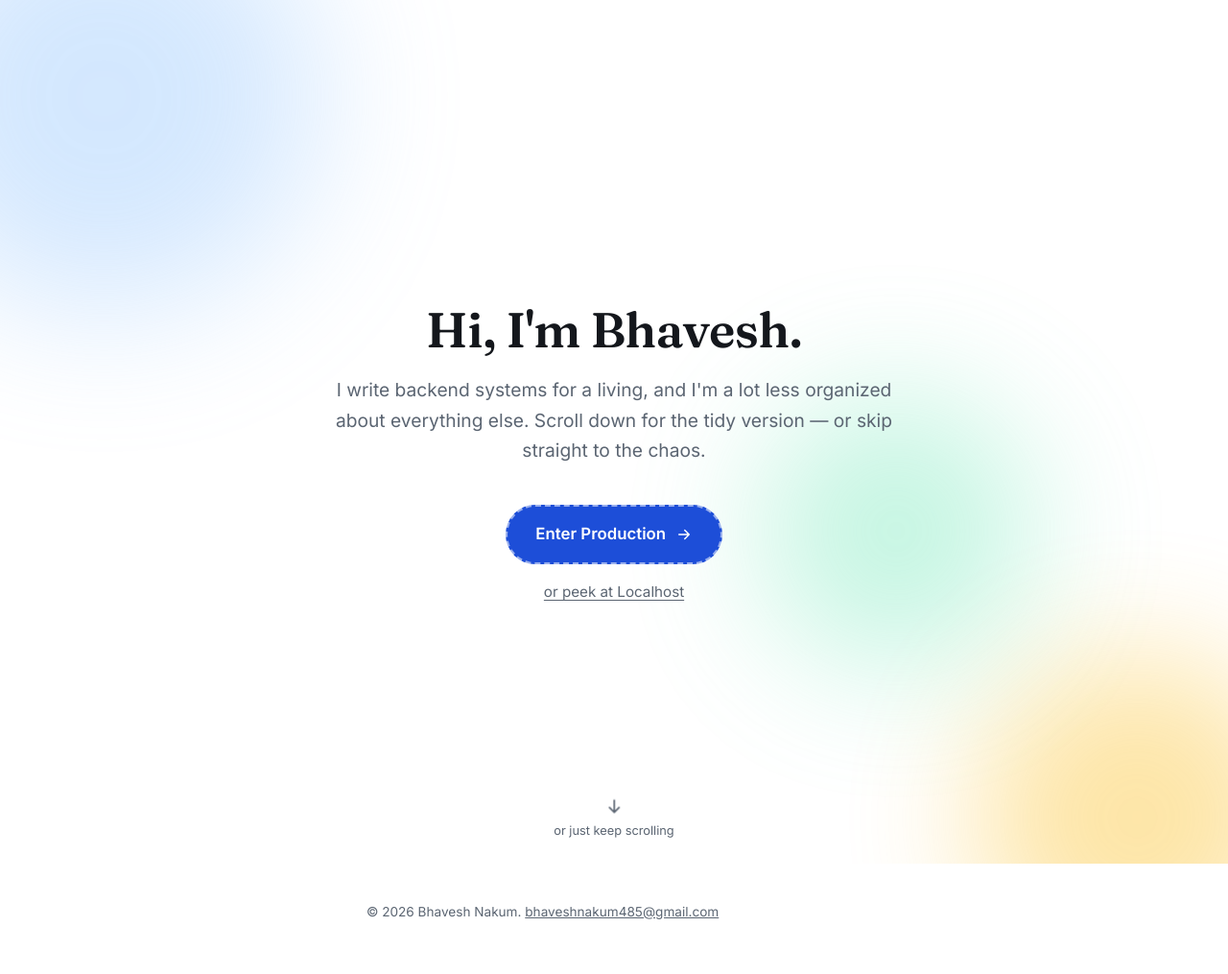
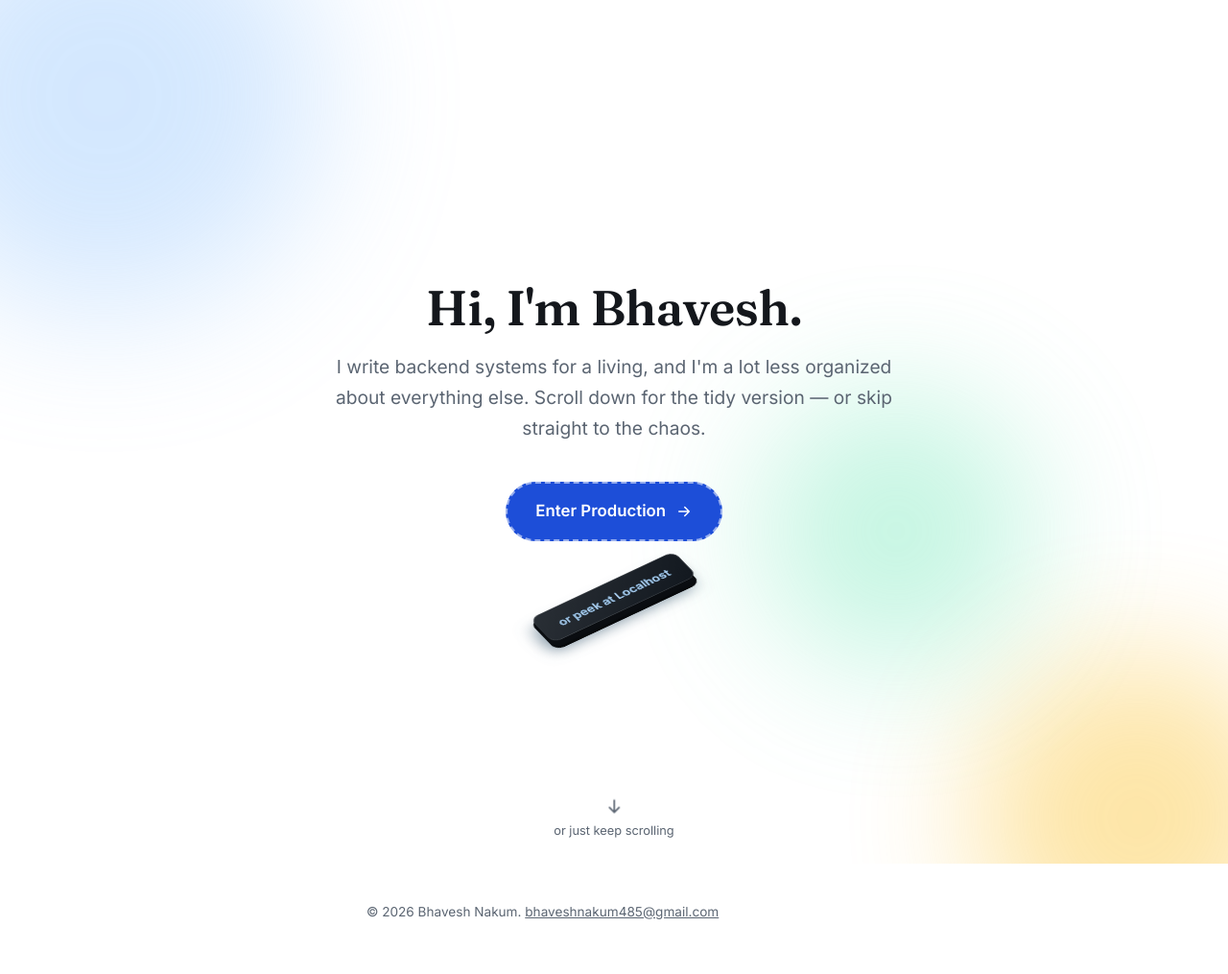
Before and after one commit to 1mcreative/personal-site, a Jekyll site: the page built from index.md, in a window 1280 px wide. Shown: the whole page at 96% size. Built offline with Jekyll 4.4.1, drawn with Linux system fonts in a browser that asks for light colours.

Commit message:
Add isometric keycap button for the Localhost link
Replaces the plain text secondary link with a small tilted 3D panel
(dark fill, sky-blue glow underside) adapted from a second Framer
reference the user provided, ported to plain CSS via @property-
registered custom-property transitions instead of React/motion — no
JS. Colors pull from the personal theme's own palette rather than the
reference's default purple, so the button previews what it links to.

Kept deliberately smaller than the primary Production button so the
hierarchy stays clear; the two different button languages (flat pill
vs. floating keycap) are an intentional pairing, one per side, not
inconsistency. Verified rest-state rendering, click-through, and
spacing in a local Jekyll preview.

```diff
--- a/assets/css/home.css
+++ b/assets/css/home.css
@@ -152,16 +152,128 @@
   outline-offset: 5px;
 }
 
-.secondary-link {
-  color: var(--muted);
-  font-size: 0.95rem;
-  text-decoration: underline;
-  text-underline-offset: 3px;
+/* Keycap button — isometric floating panel for the secondary (personal-side)
+   CTA. Dark fill + sky-blue glow borrow directly from the personal theme's
+   palette (see DESIGN.md), so the button itself previews what's behind the
+   link, the way the primary button's blue/coral pairing does for Production.
+   Deliberately smaller/quieter than .offset-btn so it stays secondary.
+
+   Driven entirely by CSS custom-property transitions (registered via
+   @property below) — no JS. Unsupported browsers just skip the smooth
+   interpolation and snap between states instead; nothing breaks. */
+@property --keycap-float {
+  syntax: "<length>";
+  inherits: true;
+  initial-value: 5px;
 }
 
-.secondary-link:hover,
-.secondary-link:focus-visible {
-  color: var(--text);
+@property --keycap-glow-bright {
+  syntax: "<number>";
+  inherits: true;
+  initial-value: 0.4;
+}
+
+@property --keycap-text-glow {
+  syntax: "<length>";
+  inherits: true;
+  initial-value: 0px;
+}
+
+.keycap-btn {
+  --keycap-fill: #12181f;
+  --keycap-glow: #6ec1ff;
+  --keycap-text: #a9c9e8;
+  --keycap-text-hover: #ffffff;
+  --keycap-thickness: 6px;
+
+  display: inline-block;
+  text-decoration: none;
+  margin-top: 1.75rem;
+  outline-offset: 8px;
+}
+
+.keycap-scene {
+  --keycap-float: 5px;
+  --keycap-glow-bright: 0.4;
+  --keycap-text-glow: 0px;
+
+  position: relative;
+  display: inline-block;
+  transform-style: preserve-3d;
+  transform: rotateX(46deg) rotateZ(-34deg);
+  transition:
+    --keycap-float 0.3s cubic-bezier(0.34, 1.2, 0.64, 1),
+    --keycap-glow-bright 0.3s ease,
+    --keycap-text-glow 0.3s ease;
+}
+
+.keycap-glow,
+.keycap-wall {
+  position: absolute;
+  inset: 0;
+  border-radius: 10px;
+}
+
+.keycap-glow {
+  background: var(--keycap-glow);
+  transform: translateZ(calc(-1 * var(--keycap-float))) scaleZ(-1);
+  filter: blur(9px) brightness(var(--keycap-glow-bright));
+  opacity: 0.55;
+}
+
+.keycap-wall {
+  background: color-mix(in srgb, var(--keycap-fill) 55%, black);
+  transform: translateZ(var(--keycap-float));
+  box-shadow:
+    0 1px 0 color-mix(in srgb, var(--keycap-fill) 55%, black),
+    0 2px 0 color-mix(in srgb, var(--keycap-fill) 50%, black),
+    0 3px 0 color-mix(in srgb, var(--keycap-fill) 45%, black),
+    0 4px 0 color-mix(in srgb, var(--keycap-fill) 40%, black),
+    0 5px 0 color-mix(in srgb, var(--keycap-fill) 35%, black),
+    0 6px 0 color-mix(in srgb, var(--keycap-fill) 30%, black);
+}
+
+.keycap-top {
+  position: relative;
+  display: block;
+  padding: 0.6rem 1.3rem;
+  border-radius: 10px;
+  border: 1px solid rgba(255, 255, 255, 0.1);
+  background: linear-gradient(135deg, color-mix(in srgb, var(--keycap-fill) 90%, white), var(--keycap-fill));
+  color: var(--keycap-text);
+  font-size: 0.88rem;
+  font-weight: 600;
+  white-space: nowrap;
+  transform: translateZ(calc(var(--keycap-float) + var(--keycap-thickness)));
+  text-shadow: 0 0 var(--keycap-text-glow) var(--keycap-glow);
+  transition: color 0.3s ease;
+}
+
+.keycap-btn:hover .keycap-scene,
+.keycap-btn:focus-visible .keycap-scene {
+  --keycap-float: 11px;
+  --keycap-glow-bright: 1.25;
+  --keycap-text-glow: 7px;
+}
+
+.keycap-btn:hover .keycap-top,
+.keycap-btn:focus-visible .keycap-top {
+  color: var(--keycap-text-hover);
+}
+
+.keycap-btn:active .keycap-scene {
+  --keycap-float: 1px;
+  transition-duration: 0.1s;
+}
+
+.keycap-btn:focus-visible {
+  outline: 2px solid var(--keycap-glow);
+}
+
+@media (prefers-reduced-motion: reduce) {
+  .keycap-scene {
+    transition: none;
+  }
 }
 
 .scroll-cue {
--- a/index.md
+++ b/index.md
@@ -23,7 +23,13 @@ permalink: /
           <path d="M5 12h14M13 6l6 6-6 6" stroke="currentColor" stroke-width="2" stroke-linecap="round" stroke-linejoin="round"/>
         </svg>
       </a>
-      <a class="secondary-link" href="/life/">or peek at Localhost</a>
+      <a class="keycap-btn" href="/life/">
+        <span class="keycap-scene">
+          <span class="keycap-glow" aria-hidden="true"></span>
+          <span class="keycap-wall" aria-hidden="true"></span>
+          <span class="keycap-top">or peek at Localhost</span>
+        </span>
+      </a>
     </div>
   </div>
 
```
Also changed, not shown: CLAUDE.md (+2 -0 lines), DESIGN.md (+1 -1 lines).
